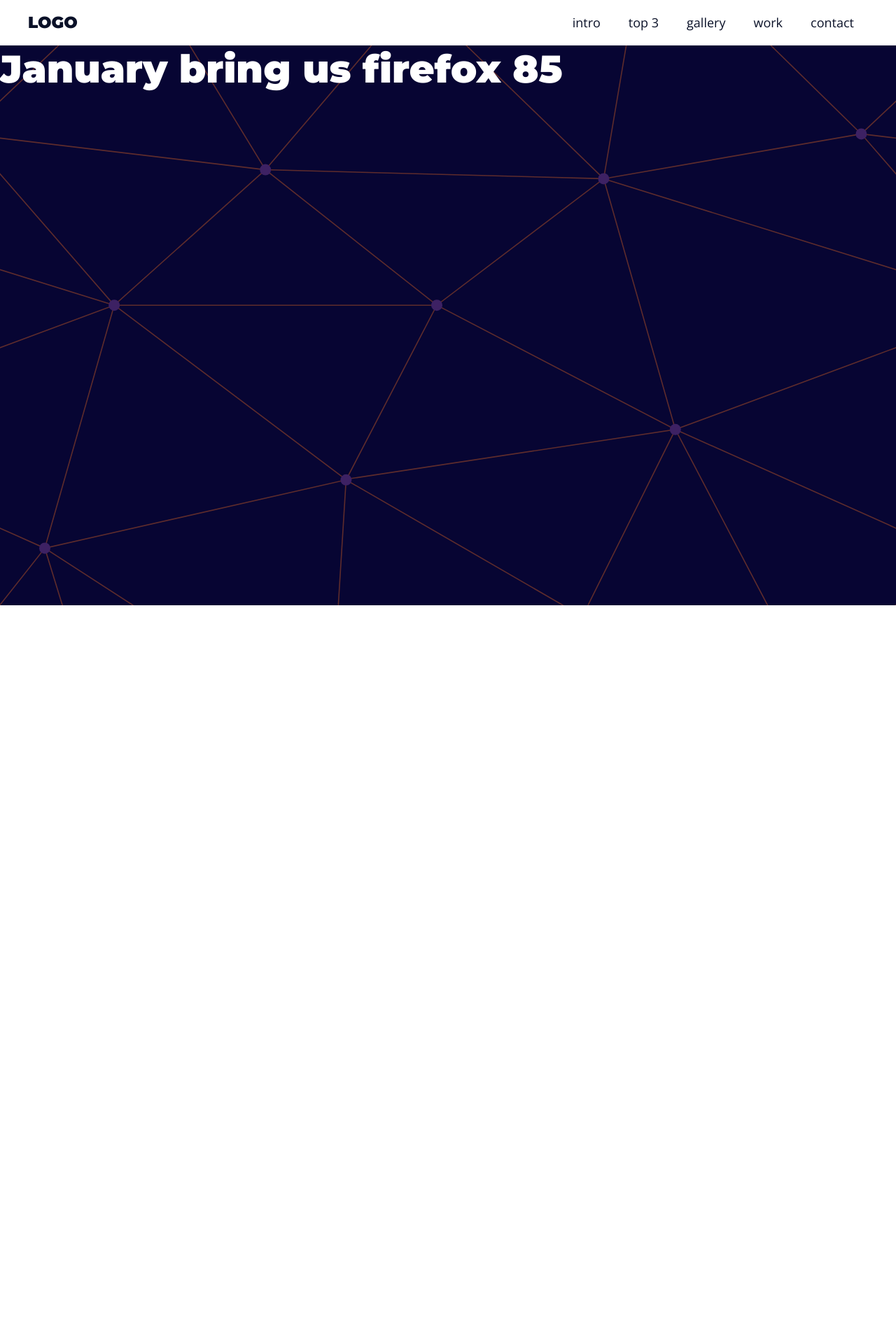
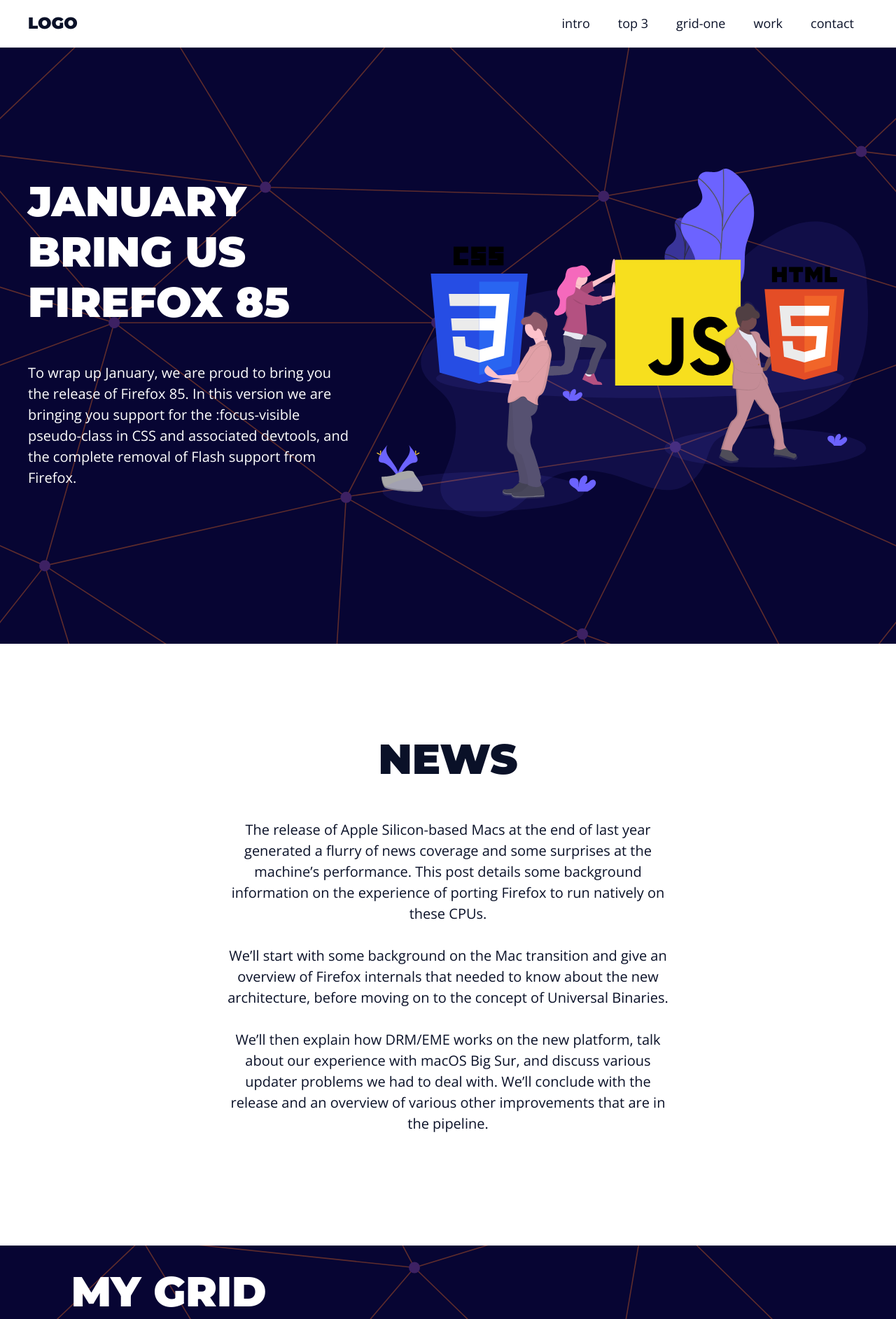
Before and after one commit to sidneynetto95/landingPage-htmlCss, a plain HTML site: page index.html in a window 1280 px wide. Shown: the top 1885 px of the page at 70% size. Before the commit the page ends 1665 px from the top, so only its background shows below. Drawn offline with nearby package versions, Linux system fonts and the light colour scheme.

Commit message:
grid-incompleto

```diff
--- a/assets/css/classes.css
+++ b/assets/css/classes.css
@@ -7,6 +7,7 @@
 
 .white-bg {
     background: var(--white-color);
+    color: var(--primary-color);
 }
 
 .main-content {
@@ -21,5 +22,5 @@
 }
 
 .menu-spacing {
-    height: 6.5rem;
+    height: 60px;
 }
--- a/assets/css/elements.css
+++ b/assets/css/elements.css
@@ -5,6 +5,7 @@
 
 html {
     font-size: 62.5%;
+    scroll-behavior: smooth;
 }
 
 /*
@@ -16,6 +17,7 @@
     font-family: 'Open Sans', sans-serif;
     font-size: 2rem;
     color: var(--primary-color);
+    line-height: 1.5;
 }
 
 h1, h2, h3, h4, h5, h6 {
@@ -29,8 +31,10 @@
 }
 
 h2 {
-    font-size: 5.5rem;
-
+    font-size: 6rem;
+    margin-bottom: 5rem;
+    text-transform: uppercase;
+    line-height: 1.2;
 }
 
 h3 {
@@ -56,3 +60,7 @@
 a {
     text-decoration: none;
 }
+
+p {
+    margin-bottom: 3rem;
+}
--- a/assets/css/menu.css
+++ b/assets/css/menu.css
@@ -5,6 +5,7 @@
     left: 0;
     right: 0;
     width: 100%;
+    z-index: 1;
     border-bottom: 0.01rem solid var(--light-gray-color);
 }
 
--- a/assets/css/styles.css
+++ b/assets/css/styles.css
@@ -0,0 +1,47 @@
+.intro-content {
+    position: relative;
+    /*top: 8rem;*/
+    display: grid;
+    grid-template-columns: 1fr 1.5fr;
+    gap: var(--gap);
+    min-height: 100vh;
+}
+
+.intro-text-content, .intro-img {
+    display: flex;
+    flex-flow: column wrap;
+    justify-content: center;
+}
+
+.intro-img  img,
+.intro-img  svg {
+   max-width: 100%;
+   height: auto;
+}
+
+.top3-content{
+    max-width: 64rem;
+    display: flex;
+    flex-flow: column wrap;
+    justify-content: center;
+    min-height: 100vh;
+    text-align: center;
+}
+
+.grid-one-content {
+    display: flex;
+    flex-flow: column wrap;
+    justify-content: center;
+    min-height: 100vh;
+
+}
+
+.grid {
+    display: grid;
+    grid-template-columns: repeat(3, 1fr);
+    gap: var(--gap);
+}
+
+.grid h3 {
+    font-size: 3rem;
+}
--- a/index.html
+++ b/index.html
@@ -1,5 +1,6 @@
 <!DOCTYPE html>
 <html lang="pt-br">
+
 <head>
     <meta charset="UTF-8">
     <meta http-equiv="X-UA-Compatible" content="IE=edge">
@@ -12,17 +13,20 @@
     <link rel="stylesheet" href="assets/css/styles.css">
     <link rel="preconnect" href="https://fonts.googleapis.com">
     <link rel="preconnect" href="https://fonts.gstatic.com" crossorigin>
-    <link href="https://fonts.googleapis.com/css2?family=Montserrat:wght@400;900&family=Open+Sans:ital,wght@0,400;0,700;1,400&display=swap" rel="stylesheet">
+    <link
+        href="https://fonts.googleapis.com/css2?family=Montserrat:wght@400;900&family=Open+Sans:ital,wght@0,400;0,700;1,400&display=swap"
+        rel="stylesheet">
 </head>
+
 <body class="main-bg">
     <aside class="menu white-bg">
         <div class="main-content menu-content">
             <h1><a href="#"></a> LOGO</h1>
             <nav>
                 <ul>
-                <li><a href="#">intro</a></li>
-                <li><a href="#">top 3</a></li>
-                <li><a href="#">gallery</a></li>
+                    <li><a href="#intro">intro</a></li>
+                    <li><a href="#top3">top 3</a></li>
+                    <li><a href="#grid-one">grid-one</a></li>
                     <li><a href="#">work</a></li>
                     <li><a href="#">contact</a></li>
                 </ul>
@@ -32,14 +36,63 @@
 
     <div class="menu-spacing"></div>
 
-<section class="main-bg section">
+    <section id="intro" class="intro main-bg section">
+        <div class="main-content intro-content">
+            <div class="intro-text-content">
                 <h2>January bring us firefox 85</h2>
-    <p></p>
+                <p>To wrap up January, we are proud to bring you the release of Firefox 85. In this version we are
+                    bringing you support for the :focus-visible pseudo-class in CSS and associated devtools, and the
+                    complete removal of Flash support from Firefox.</p>
+            </div>
+            <div class="intro-img">
+                <img src="assets/img/jsHtmlCssIntro.svg"
+                    alt="Homem segurando o logo css, mulher empurrando log js, homem segurando logo html">
+            </div>
+        </div>
     </section>
 
     <section class="white-bg section">
+        <div id="top3" class="main-content top3-content">
+            <h2>News</h2>
+            <p>The release of Apple Silicon-based Macs at the end of last year generated a flurry of news coverage and
+                some
+                surprises at the machine’s performance. This post details some background information on the experience
+                of
+                porting Firefox to run natively on these CPUs.</p>
+            <p>We’ll start with some background on the Mac transition and give an overview of Firefox internals that
+                needed to
+                know about the new architecture, before moving on to the concept of Universal Binaries.</p>
+            <p>We’ll then explain how DRM/EME works on the new platform, talk about our experience with macOS Big Sur,
+                and
+                discuss various updater problems we had to deal with. We’ll conclude with the release and an overview of
+                various
+                other improvements that are in the pipeline.</p>
+        </div>
+    </section>
 
+    <section id="grid-one" class="grid main-bg section">
+        <div class="main-content grid-one-content">
+            <h2 class="grid-main-heading">My grid</h2>
+            <p class="grid-description">uma breve descrição</p>
+            <div class="grid">
+                <article>
+                    <h3>teste 1</h3>
+                    <p>Lorem ipsum dolor sit, amet consectetur adipisicing elit. Fugiat fuga, unde aperiam quasi sint sapiente aliquid vero nostrum suscipit facere. Reiciendis temporibus minima aliquid debitis iusto aliquam aut explicabo praesentium.</p>
+                </article>
+                <article>
+                    <h3>teste 2</h3>
+                    <p>Lorem ipsum dolor, sit amet consectetur adipisicing elit. Optio pariatur, explicabo reiciendis obcaecati molestias dolorem corporis sequi minus laudantium minima vero voluptatum repudiandae quos nihil magnam, sint cum, voluptates recusandae.</p>
+                </article>
+                <article>
+                    <h3>teste 3</h3>
+                    <p>Lorem ipsum dolor, sit amet consectetur adipisicing elit. Optio pariatur, explicabo reiciendis obcaecati molestias dolorem corporis sequi minus laudantium minima vero voluptatum repudiandae quos nihil magnam, sint cum, voluptates recusandae.</p>
+                </article>
+
+
+            </div>
+        </div>
     </section>
 
 </body>
+
 </html>
```
Also changed, not shown: assets/img/jsHtmlCssIntro.svg (added), readme.txt. Lines whose indentation alone changed are shown as unchanged.
